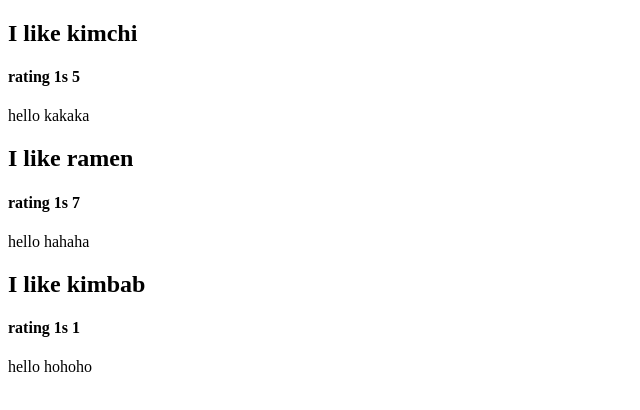
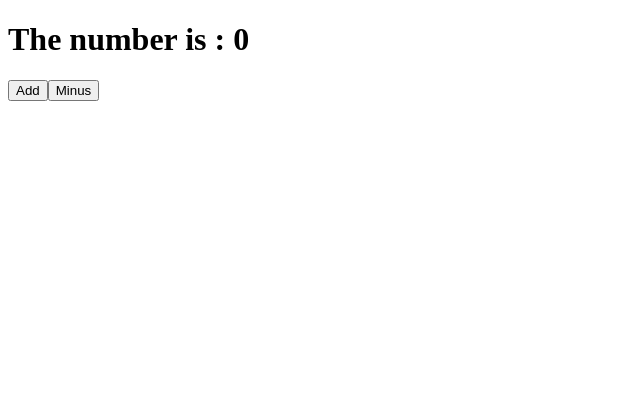
Before and after one commit to gnshjoo/Movieapp, a React (Create React App) app: page / in a window 1280 px wide. Shown: the top 410 px of the page, without its empty margins (0-640 px from the left). Built offline with nearby package versions, Linux system fonts and the light colour scheme.

Commit message:
All you need to about State

```diff
--- a/src/App.js
+++ b/src/App.js
@@ -1,50 +1,24 @@
 import React from "react";
-import PropTypes from "prop-types";
 
-const foodILike = [
-  {
-    id: 1,
-    name: "kimchi",
-    image : "kakaka",
-    rating: 5
-  },
-  {
-    id: 2,
-    name: "ramen",
-    image : "hahaha",
-    rating: 7
-  },
-  {
-    id: 3,
-    name: "kimbab",
-    image : "hohoho",
-    rating: 1.0
-  },
-];
+class App extends React.Component{
+  state = {
+    count : 0
+  };
 
-function Food({name, picture, rating}) {
-  return (
-  <div>
-    <h2>I like {name}</h2>
-    <h4>rating 1s {rating}</h4>
-    <p>hello {picture}</p>
-  </div>
-)};
-
-Food.propTypes = {
-  name : PropTypes.string.isRequired,
-  picture : PropTypes.string.isRequired,
-  rating : PropTypes.number.isRequired
-};
-
-function App() {
-  return (
-    <div className="App">
-      {foodILike.map(
-        dish => <Food key={dish.id} name={dish.name} picture={dish.image} rating={dish.rating}/>
-        )}
-    </div>
-  );
+  add = () => {
+    this.setState(current =>({count : current.count + 1}));
+  };
+  minus = () => {
+    this.setState(current =>({count : current.count - 1}));
+  };
+  render() {
+    return (<div id="Potato">
+        <h1>The number is : {this.state.count}</h1>
+        <button onClick={this.add}>Add</button>
+        <button onClick={this.minus}>Minus</button>
+      </div>
+    );
+  }
 }
 
 export default App;
```
